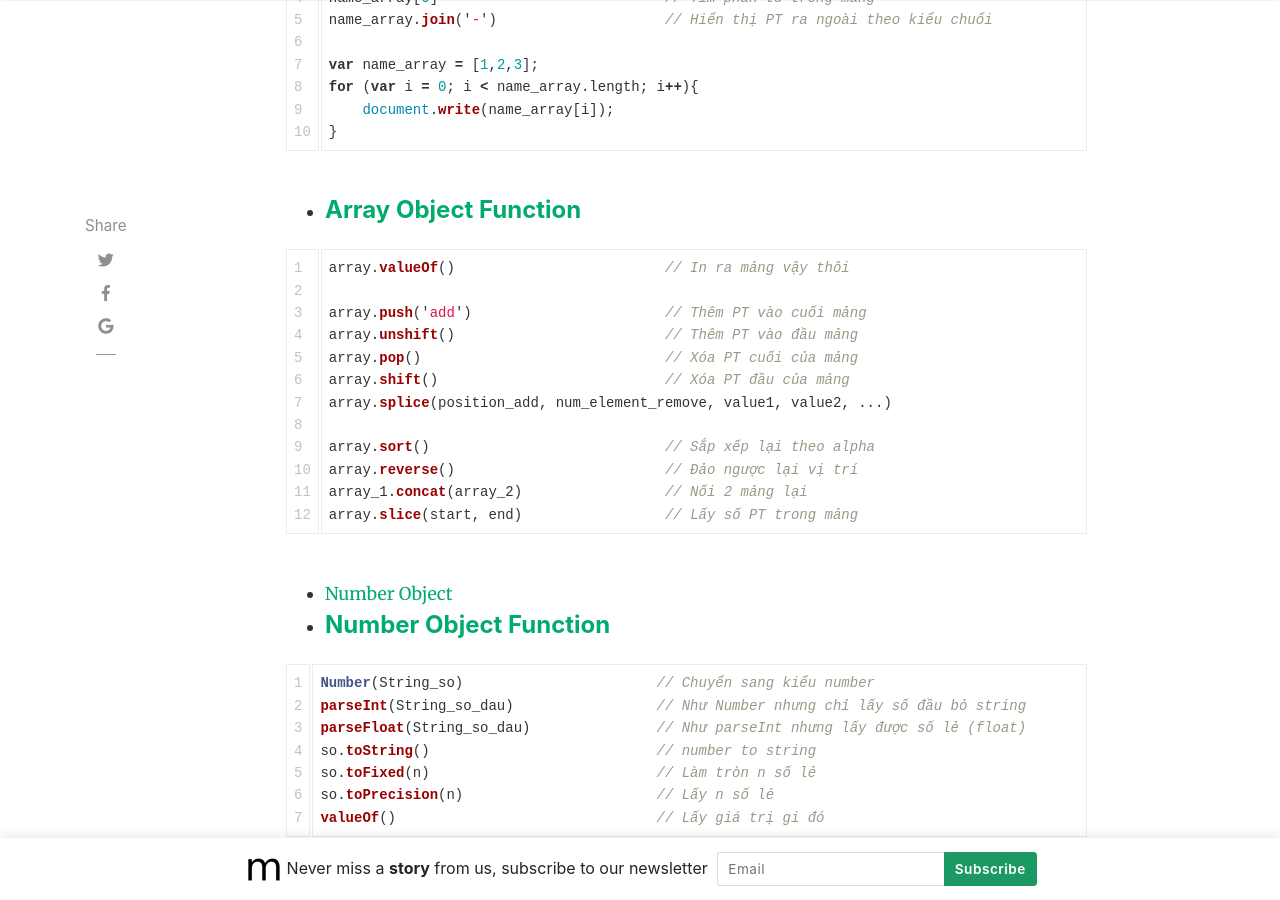
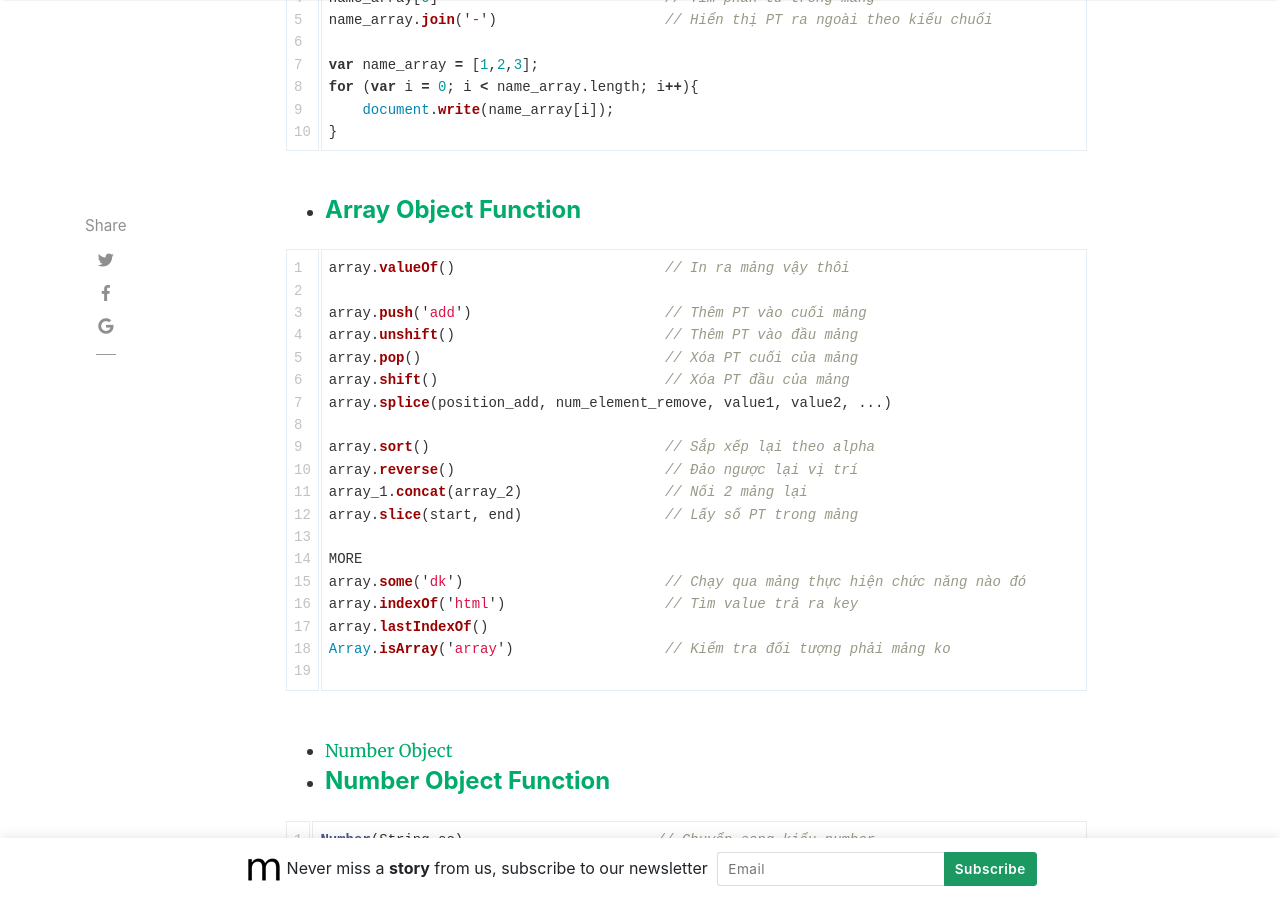
Before and after one commit to nghti/learn-remember, a Jekyll site: the page built from _posts/2019-04-22-javascript.md, in a window 1280 px wide and 900 px high, scrolled down 3795 px. Built offline with Jekyll 4.4.1, drawn with Linux system fonts in a browser that asks for light colours; nearby versions of some CDN libraries; our own code applies the rules of GitHub Pages for plain Markdown files; comment, search, counter and statistics services are not loaded.

Commit message:
add fuc for js

````diff
--- a/_posts/2019-04-22-javascript.md
+++ b/_posts/2019-04-22-javascript.md
@@ -165,6 +165,13 @@ array.sort()                            // Sắp xếp lại theo alpha
 array.reverse()                         // Đảo ngược lại vị trí
 array_1.concat(array_2)                 // Nối 2 mảng lại
 array.slice(start, end)                 // Lấy số PT trong mảng
+
+MORE
+array.some('dk')                        // Chạy qua mảng thực hiện chức năng nào đó
+array.indexOf('html')                   // Tìm value trả ra key
+array.lastIndexOf()
+Array.isArray('array')                  // Kiểm tra đối tượng phải mảng ko
+
 ```
 
 - [Number Object](https://trello.com/c/qdhiQlai/34-js-number-object-31)
````
